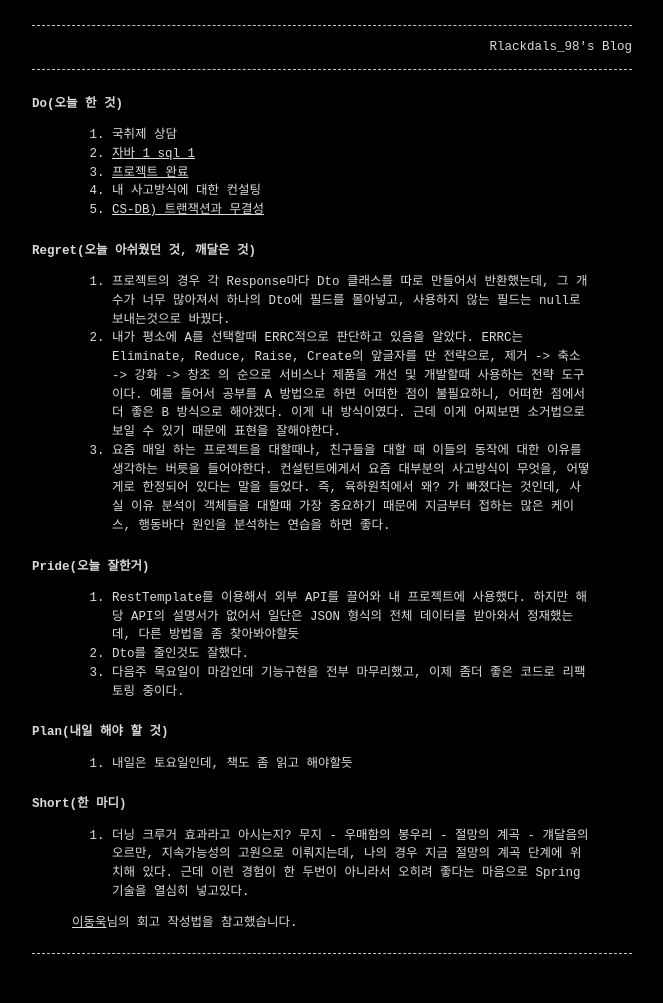
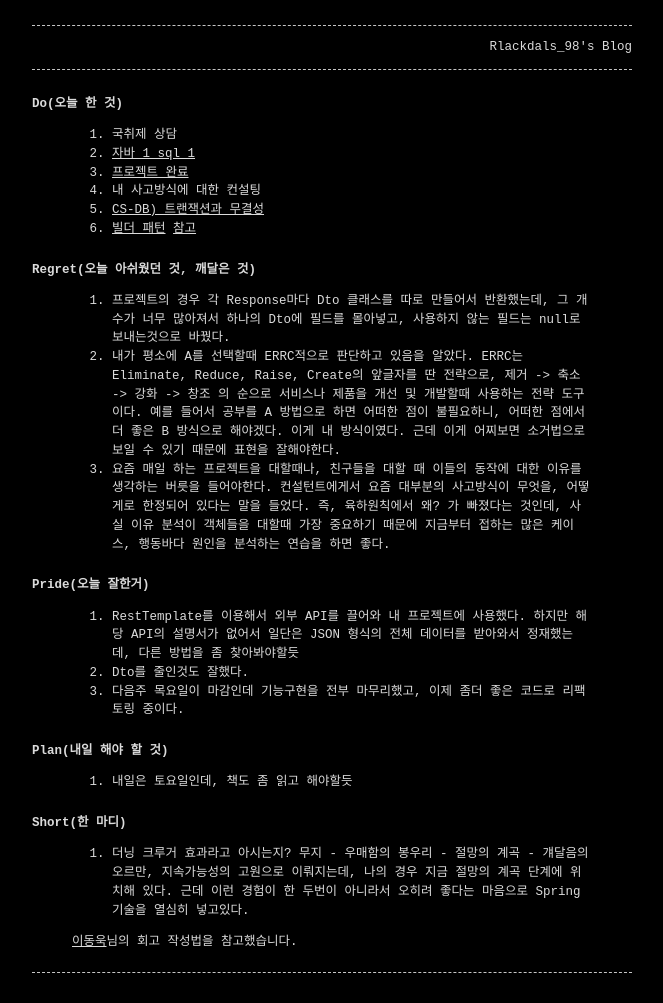
Before and after one commit to Rlackdals981010/Rlackdals981010.github.io, a Jekyll site: the page built from _daily/2024-08-23-양식.md, in a window 1280 px wide. Shown: the whole page, without its empty margins (308-971 px from the left). Built offline with Jekyll 4.4.1, drawn with Linux system fonts in a browser that asks for light colours.

Commit message:
20240823 회고 작성

```diff
--- a/_daily/2024-08-23-양식.md
+++ b/_daily/2024-08-23-양식.md
@@ -10,7 +10,7 @@ permalink: /daily/20240823
 >3. [프로젝트 완료](https://github.com/Rlackdals981010/SpringJpaCalender)
 >4. 내 사고방식에 대한 컨설팅
 >5.  [CS-DB) 트랜잭션과 무결성](https://velog.io/@rlackdals_98/CS%EB%8D%B0%EC%9D%B4%ED%84%B0%EB%B2%A0%EC%9D%B4%EC%8A%A4.3-%ED%8A%B8%EB%9E%9C%EC%9E%AD%EC%85%98%EA%B3%BC-%EB%AC%B4%EA%B2%B0%EC%84%B1)
-
+>6. [빌더 패턴](https://velog.io/@rlackdals_98/Spring-29.-%EB%B9%8C%EB%8D%94-%ED%8C%A8%ED%84%B4) [참고](https://inpa.tistory.com/entry/GOF-%F0%9F%92%A0-%EB%B9%8C%EB%8D%94Builder-%ED%8C%A8%ED%84%B4-%EB%81%9D%ED%8C%90%EC%99%95-%EC%A0%95%EB%A6%AC#%EC%A0%90%EC%B8%B5%EC%A0%81_%EC%83%9D%EC%84%B1%EC%9E%90_%ED%8C%A8%ED%84%B4)
 
 # Regret(오늘 아쉬웠던 것, 깨달은 것)
 >1. 프로젝트의 경우 각 Response마다 Dto 클래스를 따로 만들어서 반환했는데, 그 개수가 너무 많아져서 하나의 Dto에 필드를 몰아넣고, 사용하지 않는 필드는 null로 보내는것으로 바꿨다.
```
